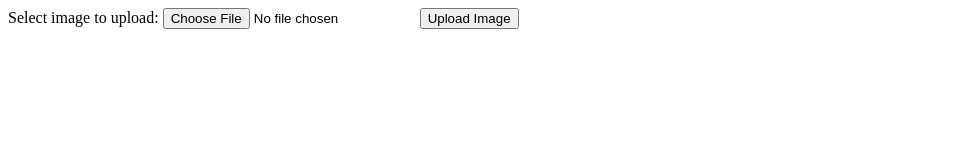
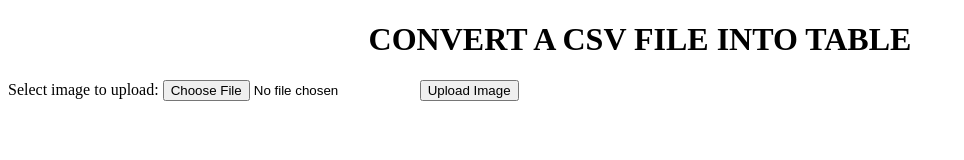
Before and after one commit to shantanuodak/csvproject, a plain HTML site: page index.html in a window 1280 px wide. Shown: the whole page, without its empty margins (0-964 px from the left). Drawn offline with Linux system fonts and the light colour scheme.

Commit message:
Update index.html

```diff
--- a/index.html
+++ b/index.html
@@ -1,6 +1,7 @@
 <!DOCTYPE html>
 <html>
 <body>
+	<H1> <CENTER>CONVERT A CSV FILE INTO TABLE</CENTER></H1>
 
 <form action="upload.php" method="post" >
     Select image to upload:
```
